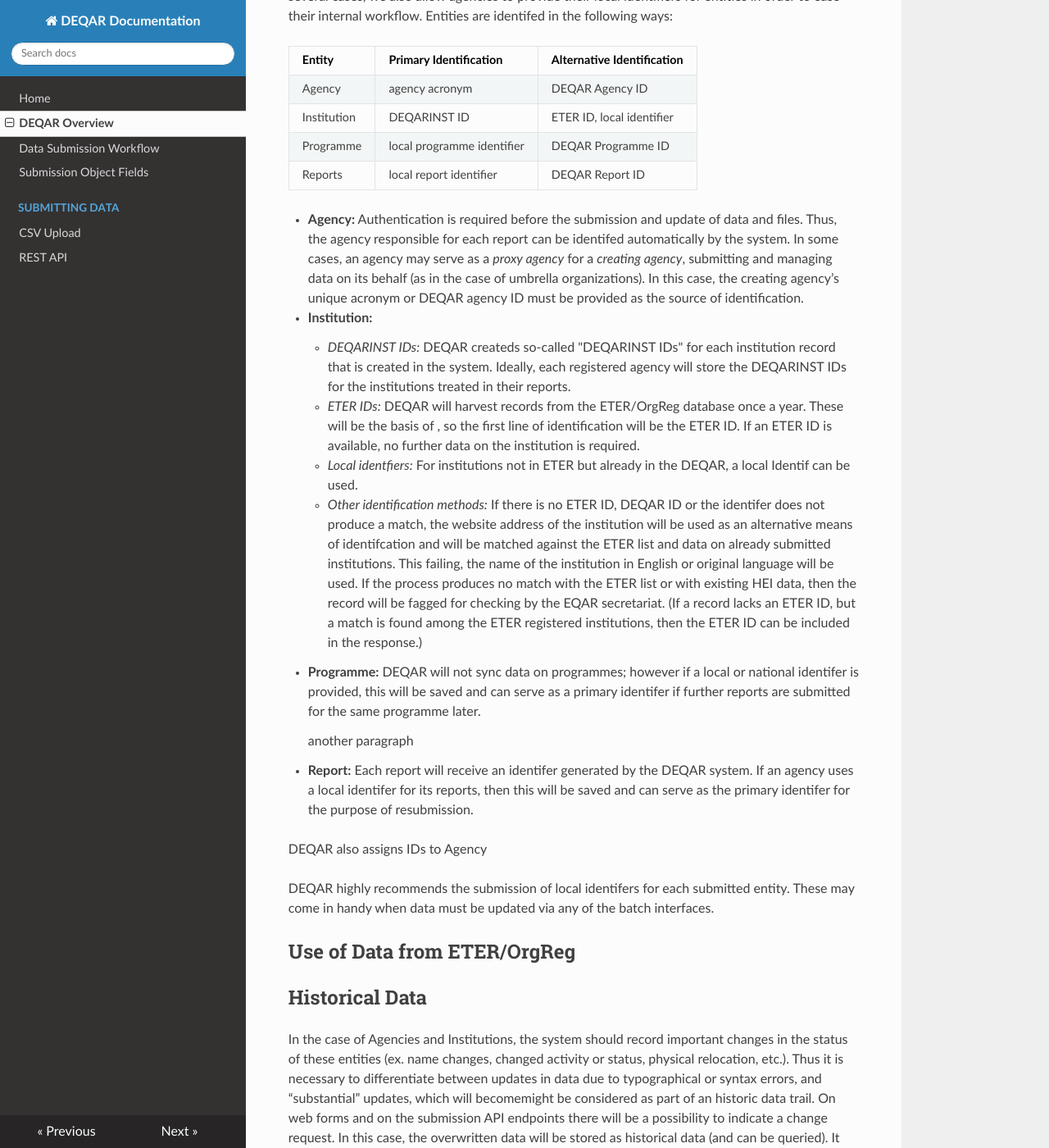
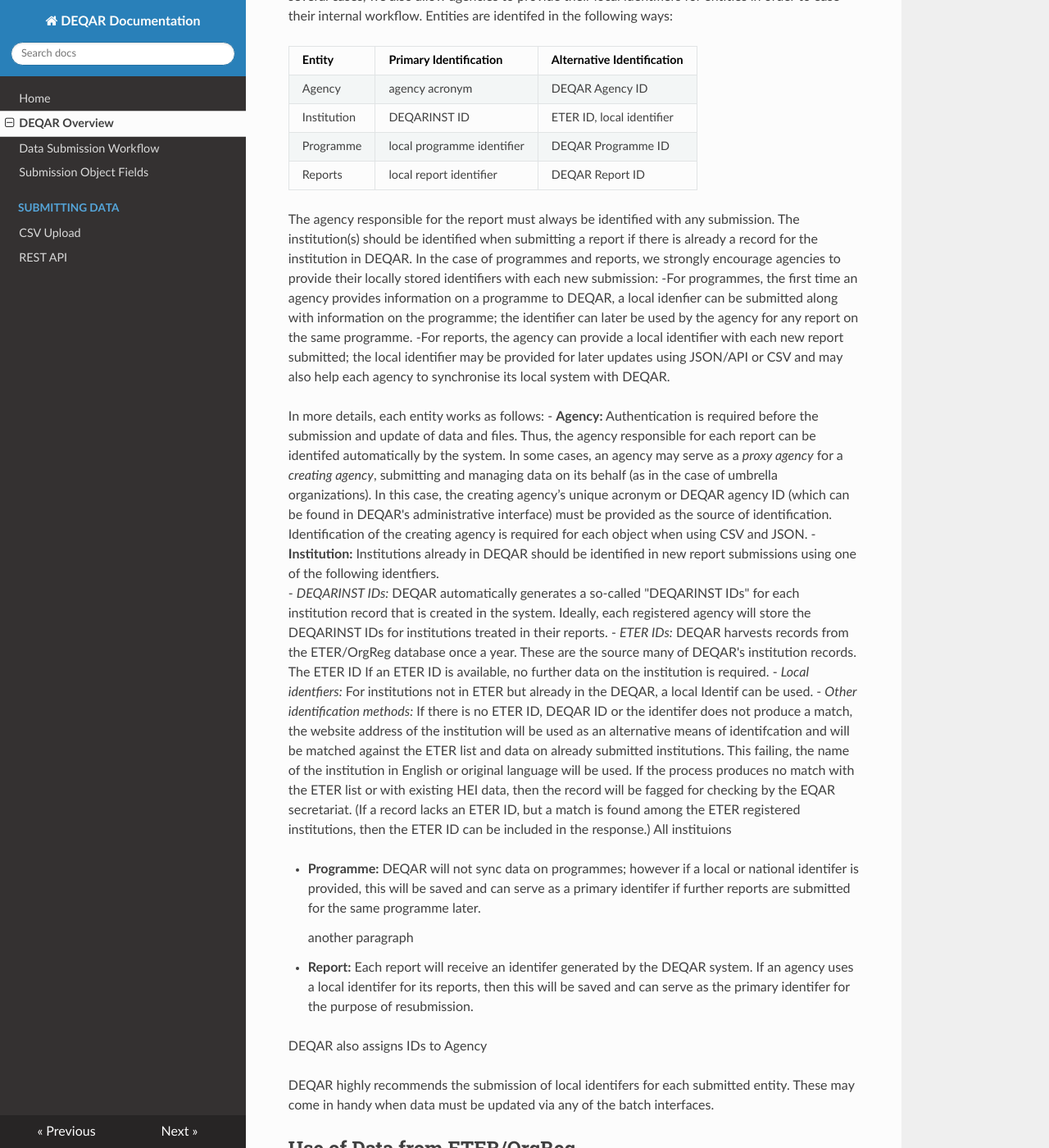
Before and after one commit to EQAR/deqar-docs, an MkDocs documentation site: the page built from docs/DEQAR_overview.md, in a window 1280 px wide and 1400 px high, scrolled down 1352 px. Shown: the whole window at 82% size. Built offline with MkDocs 1.6.1, drawn with Linux system fonts in a browser that asks for light colours; nearby versions of some CDN libraries; old or Windows-style settings are respelled for this version of MkDocs.

Commit message:
Update DEQAR_overview.md

```diff
--- a/docs/DEQAR_overview.md
+++ b/docs/DEQAR_overview.md
@@ -18,7 +18,7 @@
 - **Administration of records:** data is ingested and records are created, stored and managed by EQAR staff and agencies over the longer term.
 - **Search and discovery of information:** records are published on an public web interface for search, retrieval and export or download by end users.
 
-more???
+more...
 
 Role of Standards and Identifers
 --------------------------------
@@ -38,14 +38,20 @@
 | Agency      | agency acronym             | DEQAR Agency ID            |
 | Institution | DEQARINST ID               | ETER ID, local identifier  |
 | Programme   | local programme identifier | DEQAR Programme ID         |
-| Reports     | local report identifier    | DEQAR Report ID
+| Reports     | local report identifier    | DEQAR Report ID            |
 
-- **Agency:** Authentication is required before the submission and update of data and files. Thus, the agency responsible for each report can be identifed automatically by the system. In some cases, an agency may serve as a *proxy agency* for a *creating agency*, submitting and managing data on its behalf (as in the case of umbrella organizations). In this case, the creating agency’s unique acronym or DEQAR agency ID must be provided as the source of identification.
-- **Institution:**
-    - *DEQARINST IDs:*  DEQAR createds so-called "DEQARINST IDs" for each institution record that is created in the system. Ideally, each registered agency will store the DEQARINST IDs for the institutions treated in their reports.
-    - *ETER IDs:*  DEQAR will harvest records from the ETER/OrgReg database once a year.  These will be the basis of , so the first line of identification will be the ETER ID. If an ETER ID is available, no further data on the institution is required.
+The agency responsible for the report must always be identified with any submission. The institution(s) should be identified when submitting a report if there is already a record for the institution in DEQAR. In the case of programmes and reports, we strongly encourage agencies to provide their locally stored identifiers with each new submission:
+-For programmes, the first time an agency provides information on a programme to DEQAR, a local idenfier can be submitted along with information on the programme; the identifier can later be used by the agency for any report on the same programme.
+-For reports, the agency can provide a local identifier with each new report submitted; the local identifier may be provided for later updates using JSON/API or CSV and may also help each agency to synchronise its local system with DEQAR.
+
+In more details, each entity works as follows:
+- **Agency:** Authentication is required before the submission and update of data and files. Thus, the agency responsible for each report can be identifed automatically by the system. In some cases, an agency may serve as a *proxy agency* for a *creating agency*, submitting and managing data on its behalf (as in the case of umbrella organizations). In this case, the creating agency’s unique acronym or DEQAR agency ID (which can be found in DEQAR's administrative interface) must be provided as the source of identification. Identification of the creating agency is required for each object when using CSV and JSON.
+- **Institution:** Institutions already in DEQAR should be identified in new report submissions using one of the following identfiers.
+    - *DEQARINST IDs:*  DEQAR automatically generates a so-called "DEQARINST IDs" for each institution record that is created in the system. Ideally, each registered agency will store the DEQARINST IDs for institutions treated in their reports.
+    - *ETER IDs:*  DEQAR harvests records from the ETER/OrgReg database once a year.  These are the source many of DEQAR's institution records. The ETER ID If an ETER ID is available, no further data on the institution is required.
     - *Local identfiers:*  For institutions not in ETER but already in the DEQAR, a local Identif can be used.
     - *Other identification methods:*  If there is no ETER ID, DEQAR ID or the identifer does not produce a match, the website address of the institution will be used as an alternative means of identifcation and will be matched against the ETER list and data on already submitted institutions. This failing, the name of the institution in English or original language will be used. If the process produces no match with the ETER list or with existing HEI data, then the record will be fagged for checking by the EQAR secretariat. (If a record lacks an ETER ID, but a match is found among the ETER registered institutions, then the ETER ID can be included in the response.)
+ All instituions
 
 - **Programme:** DEQAR will not sync data on programmes; however if a local or national identifer is provided, this will be saved and can serve as a primary identifer if further reports are submitted for the same programme later.
 
```
